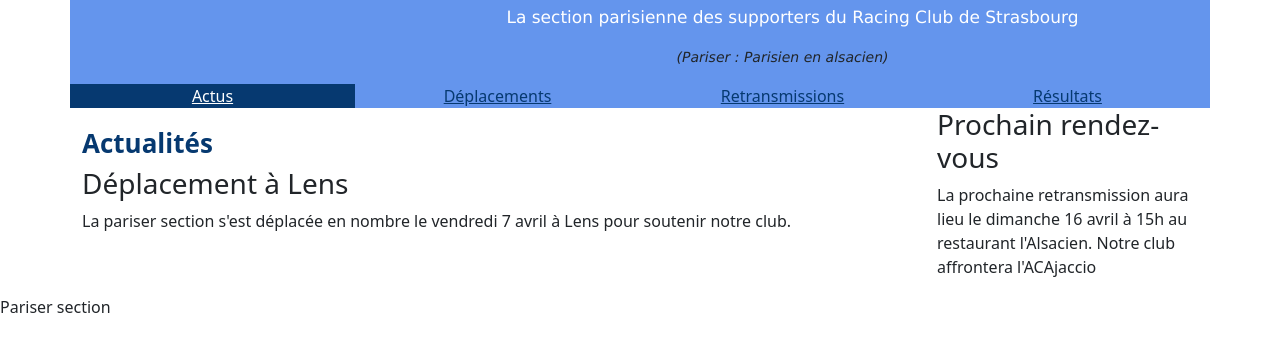
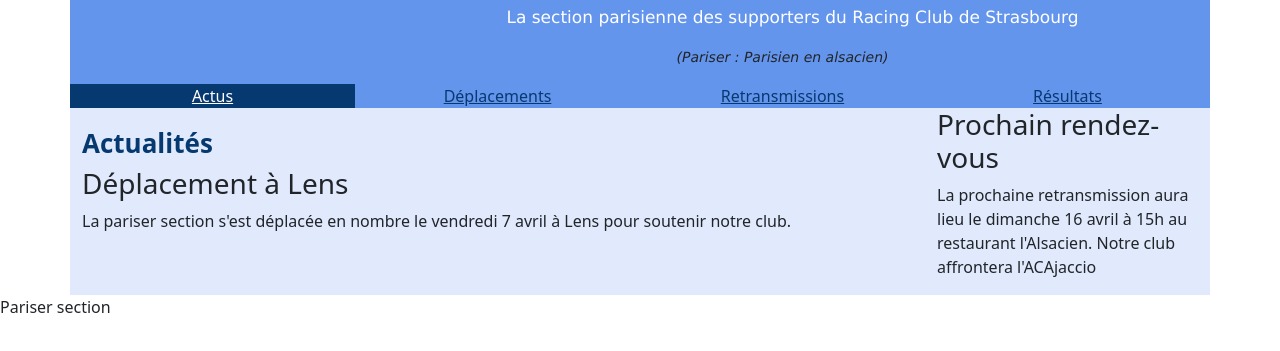
Before and after one commit to Bretzddev/PariserSection, a plain HTML site: page index.html in a window 1280 px wide. Shown: the part 61-412 px from the top of the page. Drawn offline with nearby package versions, Linux system fonts and the light colour scheme.

Commit message:
Create Card

```diff
--- a/style.css
+++ b/style.css
@@ -2,6 +2,10 @@ header {
     font-family:Verdana, Geneva, Tahoma, sans-serif;
     background-color: cornflowerblue;
     text-align: center;
+}
+
+main{
+    background-color: rgba(100, 149, 237, 0.2);
 }
 
 h1 {
@@ -52,6 +56,10 @@ padding: 10px;
     background-color: #063970;
     color: white;
 }
+
+
+
+
 a:hover{
     color: white  ;
 }
```
